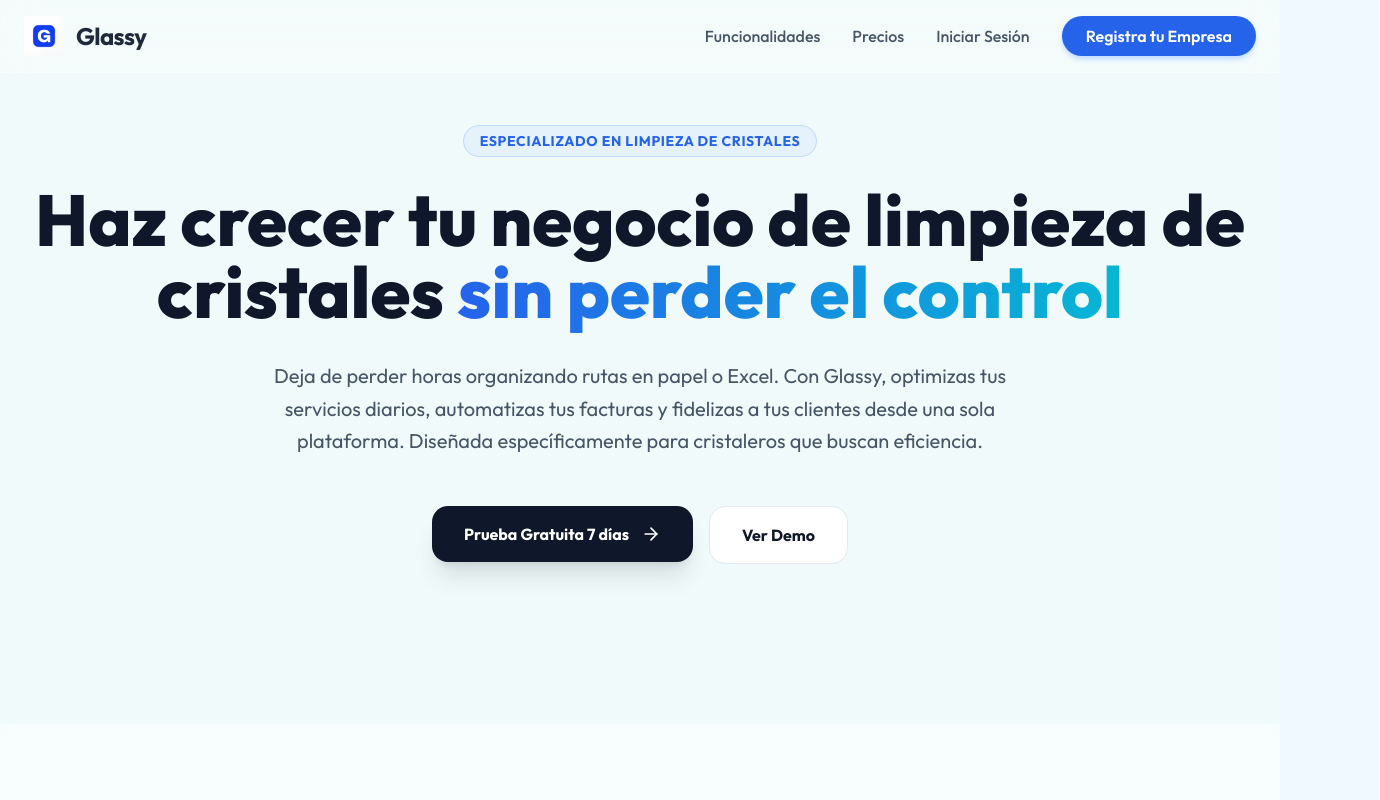
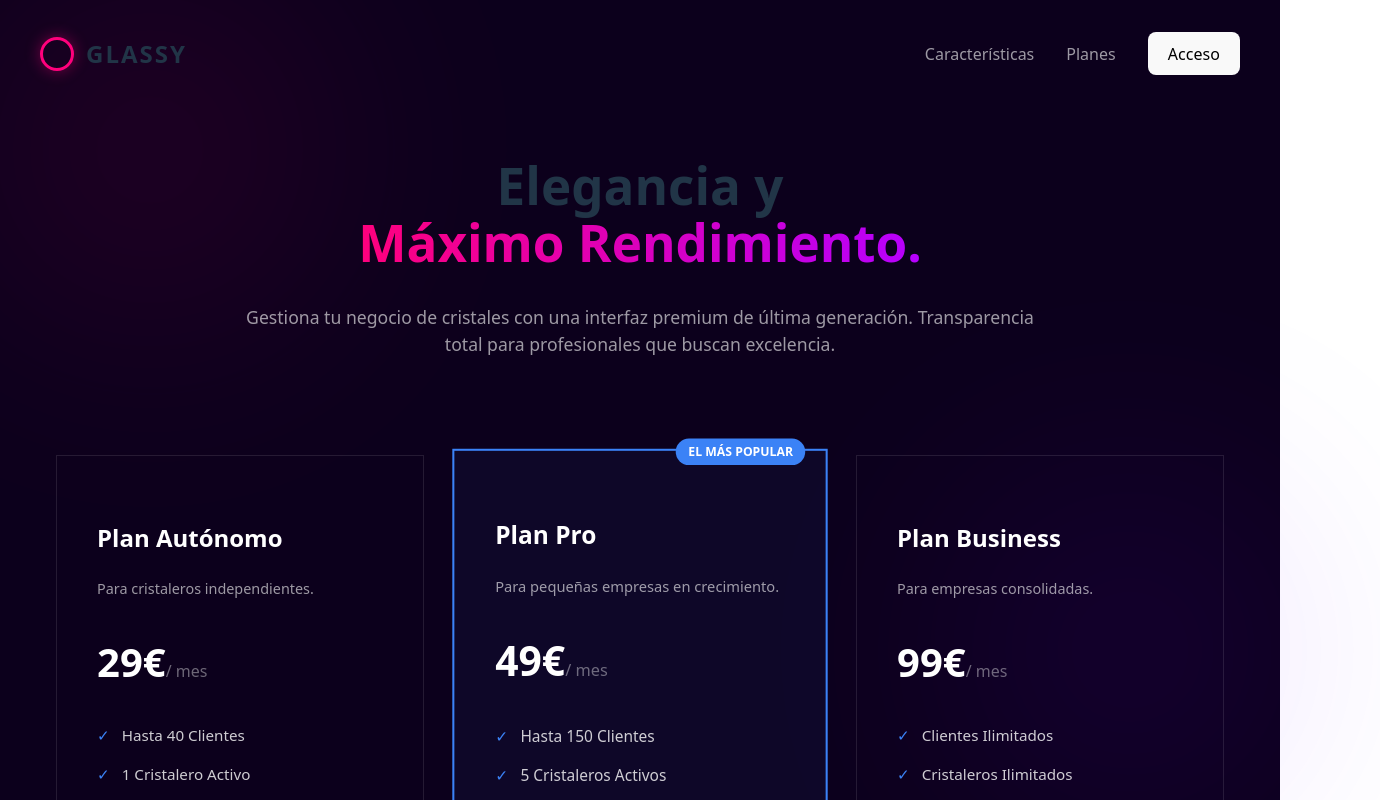
Before and after one commit to orangelmoscott/glassy-multi-tenant-saas, a React (Vite) app in the folder frontend/: page / in a window 1280 px wide. Shown: the top 800 px of the page, 1380 px wide, since content can reach past the window. Built offline with nearby package versions, Linux system fonts and the light colour scheme.

Commit message:
style: Sync premium landing page and updated plan features for SaaS

```diff
--- a/frontend/src/App.jsx
+++ b/frontend/src/App.jsx
@@ -1,136 +1,234 @@
-import React, { useEffect } from 'react';
-import { BrowserRouter as Router, Routes, Route, Navigate } from 'react-router-dom';
-import axios from 'axios';
+import { useState } from 'react'
+import './index.css'
 
-// Pages
-import LandingPage from './pages/LandingPage';
-import RegisterCompany from './pages/RegisterCompany';
-import Login from './pages/Login';
-import Dashboard from './pages/Dashboard';
-import Expenses from './pages/Expenses';
-import Clients from './pages/Clients';
-import CompanySettings from './pages/CompanySettings';
-import Assignments from './pages/Assignments';
-import Workers from './pages/Workers';
-import MyRoutes from './pages/MyRoutes';
-import Billing from './pages/Billing';
+function App() {
+  const plans = [
+    {
+      name: "Plan Autónomo",
+      price: "29€",
+      description: "Para cristaleros independientes.",
+      features: [
+        "Hasta 40 Clientes",
+        "1 Cristalero Activo",
+        "1 Ruta Diaria",
+        "Facturación por Email",
+        "Acceso a Facturas"
+      ],
+      highlight: false
+    },
+    {
+      name: "Plan Pro",
+      price: "49€",
+      description: "Para pequeñas empresas en crecimiento.",
+      features: [
+        "Hasta 150 Clientes",
+        "5 Cristaleros Activos",
+        "5 Rutas Diarias",
+        "Dashboard Profesional de Rendimiento",
+        "Módulo de Facturación Avanzada"
+      ],
+      highlight: true
+    },
+    {
+      name: "Plan Business",
+      price: "99€",
+      description: "Para empresas consolidadas.",
+      features: [
+        "Clientes Ilimitados",
+        "Cristaleros Ilimitados",
+        "Rutas Ilimitadas",
+        "Dashboard de Inteligencia de Negocio",
+        "Facturación Ilimitada y Prioritaria"
+      ],
+      highlight: false
+    }
+  ];
 
-// Componente Profesional de Guardia de Ruta (RBAC & Planes)
-const ProtectedRoute = ({ children, allowedRoles, requireProPlan = false }) => {
-    const userString = localStorage.getItem('glassy_user');
-    if (!userString) return <Navigate to="/login" replace />;
+  return (
+    <div className="main-wrapper">
+      <div className="accent-glow top-left"></div>
+      <div className="accent-glow bottom-right"></div>
 
-    const user = JSON.parse(userString);
-    if (allowedRoles && !allowedRoles.includes(user.role)) {
-        const isWorker = user.role === 'worker' || user.role === 'cristalero';
-        return <Navigate to={isWorker ? "/app/my-routes" : "/app/clients"} replace />;
-    }
+      <div className="glass-container glass-main">
+        <header className="glass-header">
+          <div className="logo-section">
+            <div className="glass-ring"></div>
+            <span className="brand-name">GLASSY</span>
+          </div>
+          <nav>
+            <a href="#features">Características</a>
+            <a href="#pricing">Planes</a>
+            <button className="nav-btn">Acceso</button>
+          </nav>
+        </header>
 
-    if (requireProPlan) {
-        const userPlan = user.planId || user.plan || 'starter';
-        if (['starter', 'autonomo'].includes(userPlan)) {
-            return <Navigate to="/app/clients" replace />;
+        <main className="hero-section text-center">
+          <h1>Elegancia y <br /><span className="gradient-text">Máximo Rendimiento.</span></h1>
+          <p className="hero-text">
+            Gestiona tu negocio de cristales con una interfaz premium de última generación.
+            Transparencia total para profesionales que buscan excelencia.
+          </p>
+        </main>
+
+        <section id="pricing" className="pricing-grid">
+          {plans.map((plan, index) => (
+            <div key={index} className={`glass-card pricing-card ${plan.highlight ? 'plan-highlight' : ''}`}>
+              {plan.highlight && <div className="popular-badge">EL MÁS POPULAR</div>}
+              <h3 className="plan-name">{plan.name}</h3>
+              <p className="plan-desc">{plan.description}</p>
+              <div className="plan-price">{plan.price}<span>/ mes</span></div>
+
+              <ul className="feature-list">
+                {plan.features.map((feature, fIndex) => (
+                  <li key={fIndex}>
+                    <i className="check-icon">✓</i> {feature}
+                  </li>
+                ))}
+              </ul>
+
+              <button className={`plan-btn ${plan.highlight ? 'primary' : 'secondary'}`}>
+                Empezar Plan
+              </button>
+            </div>
+          ))}
+        </section>
+      </div>
+
+      <style dangerouslySetInnerHTML={{ __html: `
+        .main-wrapper {
+          display: flex;
+          justify-content: center;
+          align-items: center;
+          width: 100vw;
+          min-height: 100vh;
+          padding: 2rem;
+          box-sizing: border-box;
+          background-color: #0c001c;
+          overflow-x: hidden;
         }
-    }
 
-    return children;
-};
+        .accent-glow {
+          position: absolute;
+          width: 500px;
+          height: 500px;
+          background: radial-gradient(circle, #ff007c 0%, transparent 70%);
+          filter: blur(120px);
+          opacity: 0.15;
+          z-index: 1;
+        }
 
-/**
- * Hook Global de Sincronización de Pagos
- * Se ejecuta en cualquier ruta protegida. Verifica si hay un pago pendiente
- * de Stripe en localStorage y lo sincroniza automáticamente con el backend.
- * Esto garantiza que el plan se active incluso si el webhook de Stripe falla.
- */
-function useGlobalStripeSync() {
-    useEffect(() => {
-        const syncPendingPayment = async () => {
-            // 1. Buscar session_id en la URL (Stripe Redirect) o en localStorage (Auto-Heal)
-            const urlParams = new URLSearchParams(window.location.search);
-            const sessionIdFromUrl = urlParams.get('session_id');
-            const pendingFromStorage = localStorage.getItem('stripe_pending_session');
+        .top-left { top: -100px; left: -100px; }
+        .bottom-right { bottom: -100px; right: -100px; background: radial-gradient(circle, #7000ff 0%, transparent 70%); }
 
-            const sessionId = sessionIdFromUrl || pendingFromStorage;
-            if (!sessionId) return;
+        .glass-main {
+          max-width: 1200px;
+          width: 100%;
+          min-height: 90vh;
+          display: flex;
+          flex-direction: column;
+          position: relative;
+          z-index: 10;
+        }
 
-            const userStr = localStorage.getItem('glassy_user');
-            if (!userStr) return;
+        .text-center { text-align: center; margin: 0 auto; }
 
-            const user = JSON.parse(userStr);
-            if (!user.token) return;
+        .glass-header {
+          display: flex;
+          justify-content: space-between;
+          align-items: center;
+          margin-bottom: 3rem;
+        }
 
-            try {
-                const res = await axios.post(
-                    'https://glassy-backend.onrender.com/tenant/sync-subscription',
-                    { sessionId },
-                    { headers: { Authorization: `Bearer ${user.token}` } }
-                );
+        .logo-section { display: flex; align-items: center; gap: 12px; }
+        .glass-ring {
+          width: 28px;
+          height: 28px;
+          border-radius: 50%;
+          border: 3px solid #ff007c;
+          box-shadow: 0 0 15px rgba(255, 0, 124, 0.4);
+        }
+        .brand-name { font-weight: 800; font-size: 1.5rem; letter-spacing: 2px; }
 
-                const updatedTenant = res.data.tenant;
-                if (updatedTenant && updatedTenant.planActivo) {
-                    // Actualizar localStorage
-                    const newUser = {
-                        ...user,
-                        plan: updatedTenant.planId,
-                        planId: updatedTenant.planId,
-                        planActivo: true,
-                        trialDaysLeft: null
-                    };
-                    localStorage.setItem('glassy_user', JSON.stringify(newUser));
+        nav { display: flex; align-items: center; gap: 2rem; }
+        nav a { color: rgba(255, 255, 255, 0.6); text-decoration: none; font-weight: 500; }
 
-                    // Limpiar estados de sincronización pendientes
-                    localStorage.removeItem('stripe_pending_session');
+        .hero-section { max-width: 800px; margin-bottom: 4rem; }
+        .gradient-text {
+          background: linear-gradient(90deg, #ff007c, #b600ff);
+          -webkit-background-clip: text;
+          -webkit-text-fill-color: transparent;
+        }
+        .hero-text { font-size: 1.1rem; color: rgba(255, 255, 255, 0.6); }
 
-                    // Limpiar la URL de parámetros de Stripe para que no se repita el proceso al refrescar
-                    if (sessionIdFromUrl) {
-                        window.history.replaceState({}, document.title, window.location.pathname);
-                    }
+        .pricing-grid {
+          display: grid;
+          grid-template-columns: repeat(auto-fit, minmax(320px, 1fr));
+          gap: 2rem;
+          padding: 1rem;
+        }
 
-                    // Recargar para aplicar cambios globales en DashboardLayout (RBAC/Guards)
-                    window.location.reload();
-                }
-            } catch (err) {
-                console.error('Global stripe sync error:', err);
-                // Si falla, no limpiamos el storage para reintentar, pero sí la URL para no buclear
-                if (sessionIdFromUrl) {
-                    window.history.replaceState({}, document.title, window.location.pathname);
-                }
-            }
-        };
+        .pricing-card {
+          position: relative;
+          display: flex;
+          flex-direction: column;
+          padding: 2.5rem;
+          border: 1px solid rgba(255, 255, 255, 0.1);
+        }
 
-        syncPendingPayment();
-    }, []);
+        .plan-highlight {
+          border: 2px solid #3b82f6;
+          transform: scale(1.02);
+          background: rgba(59, 130, 246, 0.05);
+        }
+
+        .popular-badge {
+          position: absolute;
+          top: -12px;
+          right: 20px;
+          background: #3b82f6;
+          color: white;
+          padding: 4px 12px;
+          border-radius: 20px;
+          font-size: 0.75rem;
+          font-weight: 700;
+        }
+
+        .plan-name { font-size: 1.5rem; margin-bottom: 0.5rem; color: white; }
+        .plan-desc { font-size: 0.9rem; color: rgba(255, 255, 255, 0.6); margin-bottom: 2rem; }
+        .plan-price { font-size: 2.5rem; font-weight: 800; color: white; margin-bottom: 2rem; }
+        .plan-price span { font-size: 1rem; color: rgba(255, 255, 255, 0.4); font-weight: 400; }
+
+        .feature-list { list-style: none; padding: 0; margin: 0 0 2.5rem 0; flex-grow: 1; }
+        .feature-list li {
+          display: flex;
+          align-items: center;
+          gap: 12px;
+          margin-bottom: 1rem;
+          color: rgba(255, 255, 255, 0.8);
+          font-size: 0.95rem;
+        }
+
+        .check-icon {
+          color: #3b82f6;
+          font-style: normal;
+          font-weight: bold;
+        }
+
+        .plan-btn {
+          width: 100%;
+          padding: 1rem;
+          border-radius: 12px;
+          font-weight: 700;
+          cursor: pointer;
+          transition: 0.3s;
+        }
+
+        .plan-btn.primary { background: #3b82f6; color: white; border: none; }
+        .plan-btn.secondary { background: transparent; color: white; border: 1px solid rgba(255, 255, 255, 0.2); }
+        .plan-btn:hover { transform: translateY(-2px); opacity: 0.9; }
+      ` }} />
+    </div>
+  )
 }
 
-function App() {
-    useGlobalStripeSync();
-
-    return (
-        <Router>
-            <Routes>
-                {/* Rutas Públicas */}
-                <Route path="/" element={<LandingPage />} />
-                <Route path="/register" element={<RegisterCompany />} />
-                <Route path="/login" element={<Login />} />
-
-                {/* Rutas Corporativas (Solo para Dueños/Administradores) */}
-                <Route path="/app" element={<ProtectedRoute allowedRoles={['owner', 'admin']}><Dashboard /></ProtectedRoute>} />
-                <Route path="/app/dashboard" element={<ProtectedRoute allowedRoles={['owner', 'admin']} requireProPlan={true}><Dashboard /></ProtectedRoute>} />
-                <Route path="/app/clients" element={<ProtectedRoute allowedRoles={['owner', 'admin']}><Clients /></ProtectedRoute>} />
-                <Route path="/app/settings" element={<ProtectedRoute allowedRoles={['owner', 'admin']}><CompanySettings /></ProtectedRoute>} />
-                <Route path="/app/workers" element={<ProtectedRoute allowedRoles={['owner', 'admin']}><Workers /></ProtectedRoute>} />
-                <Route path="/app/assignments" element={<ProtectedRoute allowedRoles={['owner', 'admin']}><Assignments /></ProtectedRoute>} />
-                <Route path="/app/expenses" element={<ProtectedRoute allowedRoles={['owner', 'admin']} requireProPlan={true}><Expenses /></ProtectedRoute>} />
-                <Route path="/app/billing" element={<ProtectedRoute allowedRoles={['owner', 'admin']} requireProPlan={true}><Billing /></ProtectedRoute>} />
-
-                {/* Canales de Campo (Operarios) */}
-                <Route path="/app/my-routes" element={<ProtectedRoute allowedRoles={['worker', 'cristalero', 'owner', 'admin']}><MyRoutes /></ProtectedRoute>} />
-
-                {/* Global Redirector */}
-                <Route path="*" element={<Navigate to="/" replace />} />
-            </Routes>
-        </Router>
-    );
-}
-
-export default App;
+export default App
--- a/frontend/src/index.css
+++ b/frontend/src/index.css
@@ -1,44 +1,73 @@
-@tailwind base;
-@tailwind components;
-@tailwind utilities;
+:root {
+  font-family: system-ui, Avenir, Helvetica, Arial, sans-serif;
+  line-height: 1.5;
+  font-weight: 400;
 
-:root {
-  --primary: #0ea5e9;
-  --secondary: #0c4a6e;
-  --bg-gradient: linear-gradient(135deg, #f0f9ff 0%, #e0f2fe 100%);
+  color-scheme: light dark;
+  color: rgba(255, 255, 255, 0.87);
+  background-color: #242424;
+
+  font-synthesis: none;
+  text-rendering: optimizeLegibility;
+  -webkit-font-smoothing: antialiased;
+  -moz-osx-font-smoothing: grayscale;
 }
 
-@layer base {
-  body {
-    @apply antialiased text-slate-900 bg-[#f0f9ff];
-    font-family: 'Outfit', -apple-system, BlinkMacSystemFont, "Segoe UI", Roboto, Helvetica, Arial, sans-serif;
+a {
+  font-weight: 500;
+  color: #646cff;
+  text-decoration: inherit;
+}
+
+a:hover {
+  color: #535bf2;
+}
+
+body {
+  margin: 0;
+  display: flex;
+  place-items: center;
+  min-width: 320px;
+  min-height: 100vh;
+}
+
+h1 {
+  font-size: 3.2em;
+  line-height: 1.1;
+}
+
+button {
+  border-radius: 8px;
+  border: 1px solid transparent;
+  padding: 0.6em 1.2em;
+  font-size: 1em;
+  font-weight: 500;
+  font-family: inherit;
+  background-color: #1a1a1a;
+  cursor: pointer;
+  transition: border-color 0.25s;
+}
+
+button:hover {
+  border-color: #646cff;
+}
+
+button:focus,
+button:focus-visible {
+  outline: 4px auto -webkit-focus-ring-color;
+}
+
+@media (prefers-color-scheme: light) {
+  :root {
+    color: #213547;
+    background-color: #ffffff;
+  }
+
+  a:hover {
+    color: #747bff;
+  }
+
+  button {
+    background-color: #f9f9f9;
   }
 }
-
-@layer components {
-  .btn-glassy {
-    @apply px-6 py-2.5 rounded-full font-medium transition-all duration-300 active:scale-95 shadow-lg flex items-center gap-2;
-  }
-
-  .btn-primary {
-    @apply btn-glassy bg-gradient-to-r from-blue-600 to-cyan-500 text-white hover:shadow-blue-200/50 hover:-translate-y-0.5;
-  }
-
-  .glass-card {
-    @apply bg-white/70 backdrop-blur-md border border-white/20 rounded-2xl shadow-xl transition-all duration-500 hover:shadow-2xl;
-  }
-}
-
-/* Custom styles for animations */
-.glow-effect {
-  @apply relative overflow-hidden;
-}
-
-.glow-effect::after {
-  content: '';
-  @apply absolute top-0 -left-full w-full h-full bg-gradient-to-r from-transparent via-white/20 to-transparent skew-x-12 transition-all duration-1000;
-}
-
-.glow-effect:hover::after {
-  @apply left-full;
-}
```
